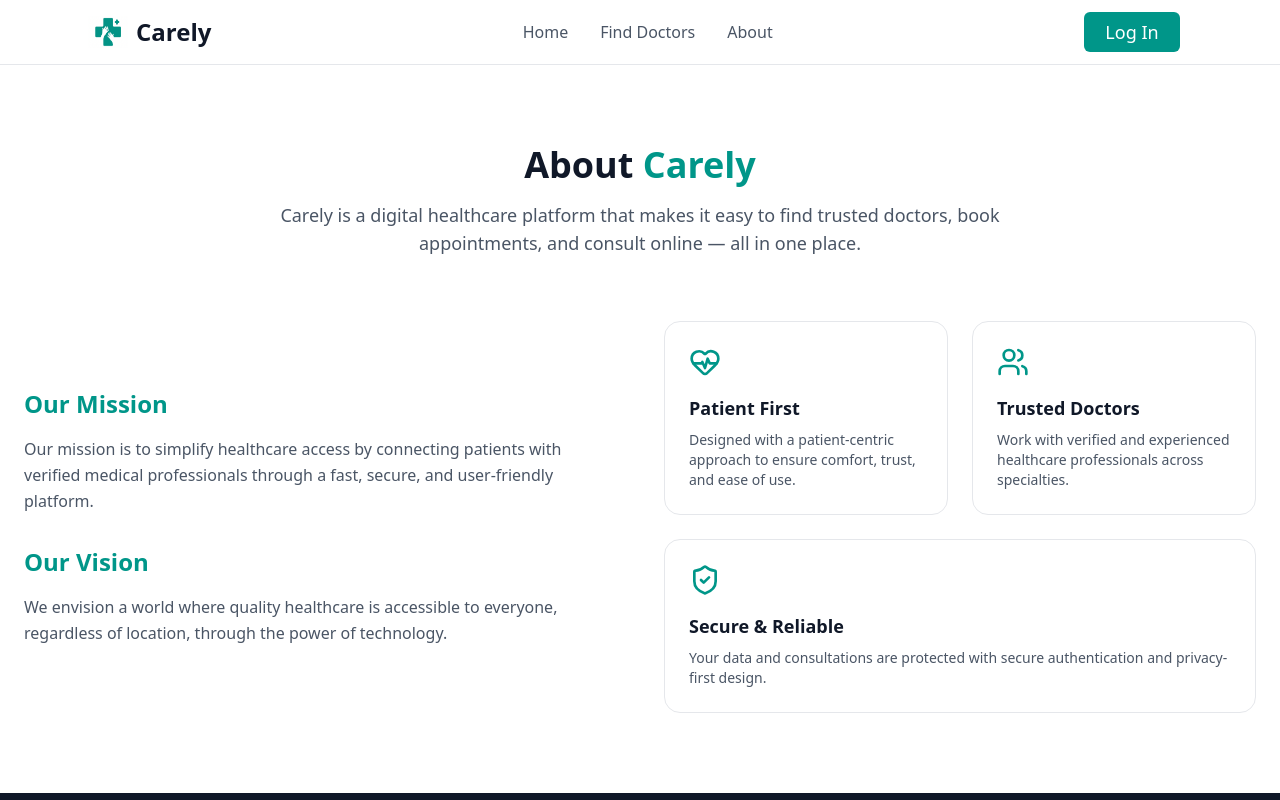
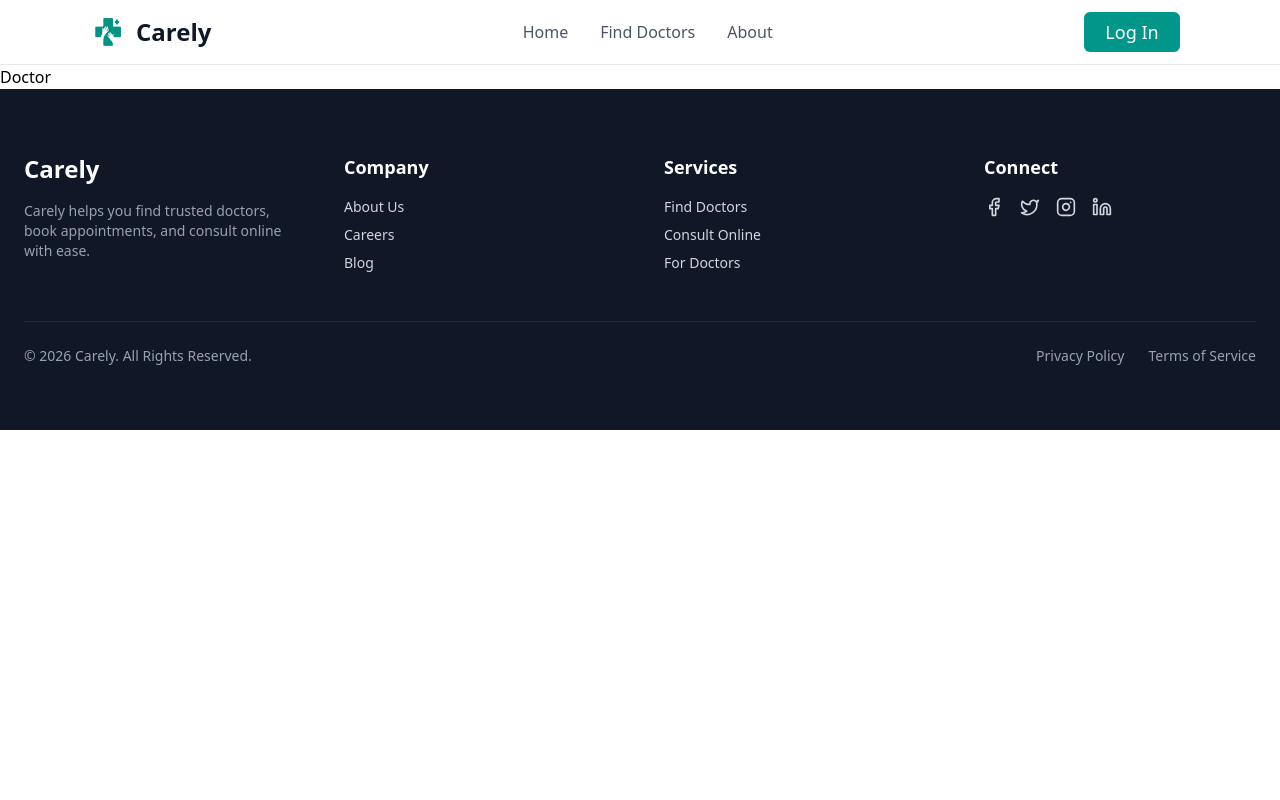
Before and after one commit to kajolsinghme/carely, a React (Vite) app in the folder frontend/: page /doctors in a window 1280 px wide. Shown: the top 800 px of the page. Built offline with nearby package versions, Linux system fonts and the light colour scheme.

Commit message:
feat: implement routing with react-router-dom and create Doctors page

```diff
--- a/frontend/package.json
+++ b/frontend/package.json
@@ -13,7 +13,8 @@
     "@tailwindcss/vite": "^4.1.18",
     "lucide-react": "^0.563.0",
     "react": "^19.2.0",
-    "react-dom": "^19.2.0"
+    "react-dom": "^19.2.0",
+    "react-router-dom": "^7.13.0"
   },
   "devDependencies": {
     "@eslint/js": "^9.39.1",
--- a/frontend/src/App.tsx
+++ b/frontend/src/App.tsx
@@ -1,13 +1,18 @@
-import About from './pages/About';
-// import HomePage from './pages/HomePage';
+import { BrowserRouter as Router, Routes, Route } from "react-router-dom";
+import HomePage from "./pages/HomePage";
+import Doctors from "./pages/Doctors";
+import About from "./pages/About";
 
 const App = () => {
   return (
-    <div>
-      <About/>
-      {/* <HomePage/> */}
-    </div>
-  )
-}
+    <Router>
+      <Routes>
+        <Route path="/" element={<HomePage />} />
+        <Route path="/doctors" element={<Doctors />} />
+        <Route path="/about" element={<About />} />
+      </Routes>
+    </Router>
+  );
+};
 
-export default App
+export default App;
--- a/frontend/src/components/Navbar.tsx
+++ b/frontend/src/components/Navbar.tsx
@@ -1,3 +1,4 @@
+import { Link } from "react-router-dom";
 import ReusableButton from "./ReusableButton";
 
 const Navbar = () => {
@@ -18,24 +19,24 @@ const Navbar = () => {
 
         <ul className="flex items-center gap-8 text-gray-600 font-medium">
           <li>
-            <a href="/" className="hover:text-teal-700 transition-colors">
+            <Link to="/" className="hover:text-teal-700 transition-colors">
               Home
-            </a>
+            </Link>
           </li>
 
           <li>
-            <a
-              href="/doctors"
+            <Link
+              to="/doctors"
               className="hover:text-teal-700 transition-colors"
             >
               Find Doctors
-            </a>
+            </Link>
           </li>
 
           <li>
-            <a href="#about" className="hover:text-teal-700 transition-colors">
+            <Link to="/about" className="hover:text-teal-700 transition-colors">
               About
-            </a>
+            </Link>
           </li>
         </ul>
 
--- a/frontend/src/pages/About.tsx
+++ b/frontend/src/pages/About.tsx
@@ -4,11 +4,11 @@ import Navbar from '../components/Navbar'
 
 const About = () => {
   return (
-    <div>
+    <>
         <Navbar/>
         <AboutContent/>
         <Footer/>
-    </div>
+    </>
   )
 }
 
--- a/frontend/src/pages/Doctors.tsx
+++ b/frontend/src/pages/Doctors.tsx
@@ -0,0 +1,14 @@
+import Navbar from '../components/Navbar'
+import Footer from '../components/Footer'
+
+const Doctors = () => {
+  return (
+    <div>
+        <Navbar/>
+        Doctor
+        <Footer/>
+    </div>
+  )
+}
+
+export default Doctors
```
Also changed, not shown: 1 other file (tests, documents, lock files or other folders).
